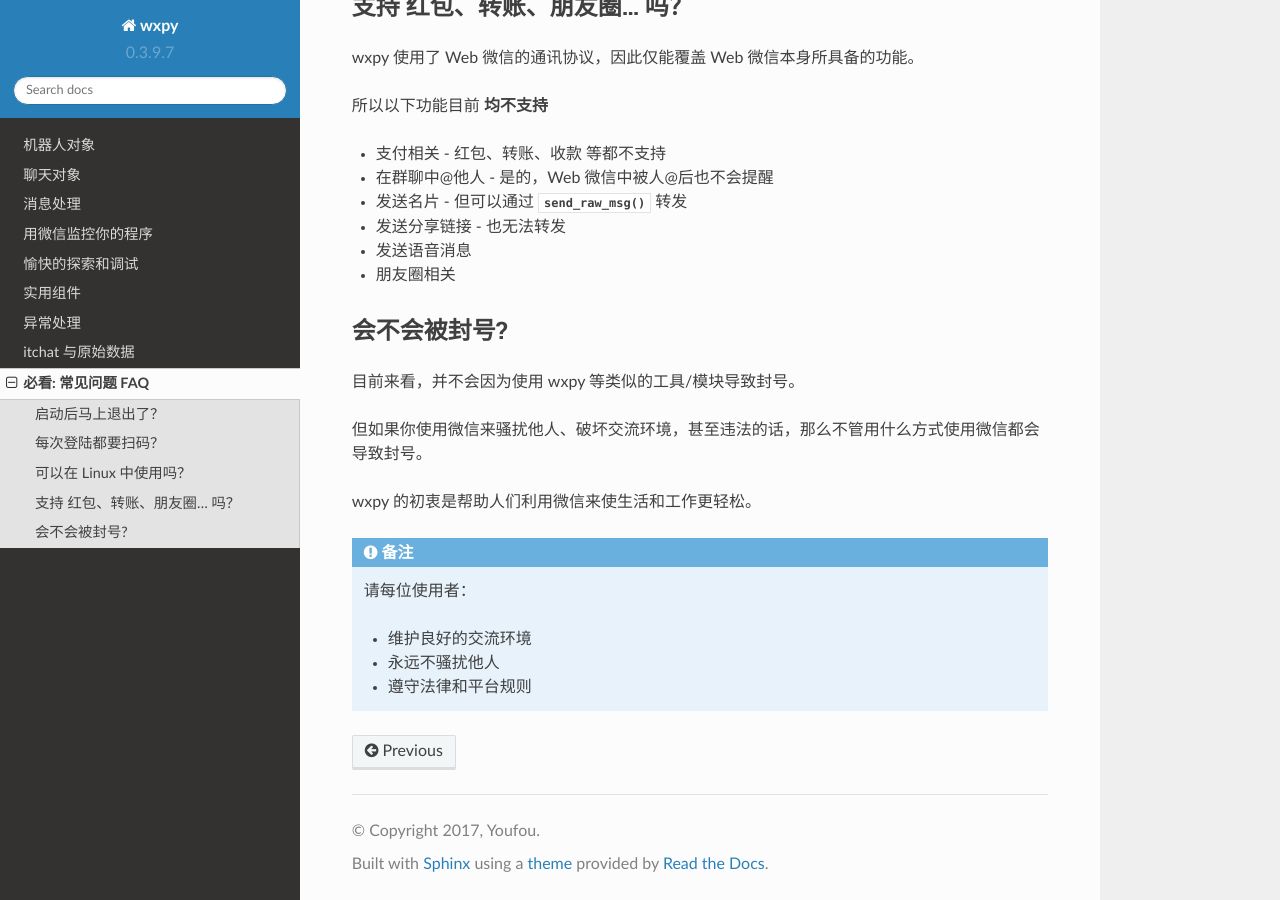
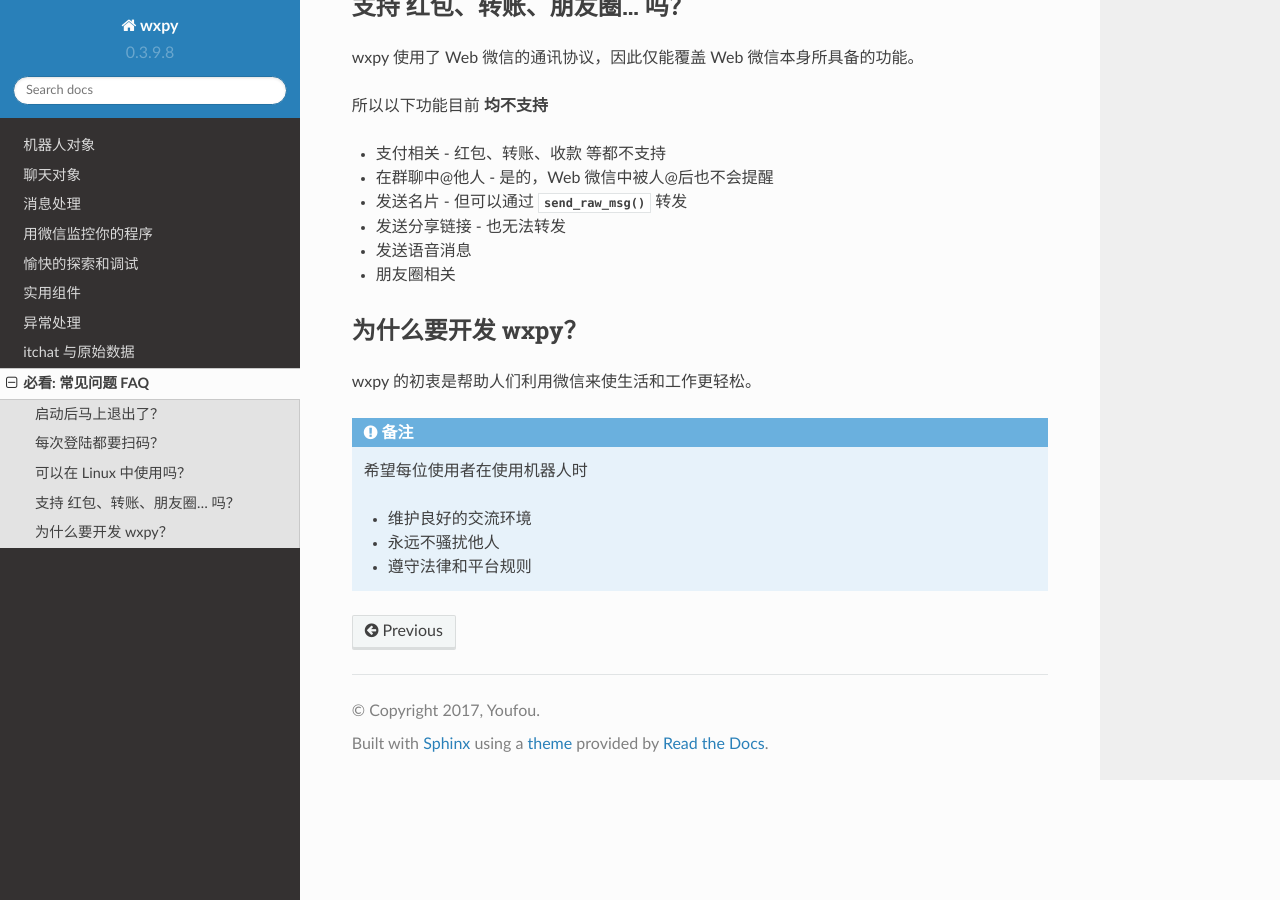
Before and after one commit to youfou/wxpy, a Sphinx documentation site: the page built from docs/faq.rst, in a window 1280 px wide and 900 px high, scrolled down 1351 px. Built offline with Sphinx 7.4.7 and the Read the Docs theme 2.0.0, drawn with Linux system fonts in a browser that asks for light colours.

Commit message:
update docs

```diff
--- a/docs/faq.rst
+++ b/docs/faq.rst
@@ -73,18 +73,14 @@
 * 朋友圈相关
 
 
-会不会被封号?
+为什么要开发 wxpy？
 --------------------------------
-
-目前来看，并不会因为使用 wxpy 等类似的工具/模块导致封号。
-
-但如果你使用微信来骚扰他人、破坏交流环境，甚至违法的话，那么不管用什么方式使用微信都会导致封号。
 
 wxpy 的初衷是帮助人们利用微信来使生活和工作更轻松。
 
 ..  note::
 
-    请每位使用者：
+    希望每位使用者在使用机器人时
 
     * 维护良好的交流环境
     * 永远不骚扰他人
--- a/wxpy/__init__.py
+++ b/wxpy/__init__.py
@@ -67,7 +67,7 @@
 from .utils import BaseRequest, detect_freq_limit, dont_raise_response_error, embed, ensure_one, mutual_friends
 
 __title__ = 'wxpy'
-__version__ = '0.3.9.7'
+__version__ = '0.3.9.8'
 __author__ = 'Youfou'
 __license__ = 'MIT'
 __copyright__ = '2017, Youfou'
```
Also changed, not shown: README.rst (+9 -0 lines), docs/index.rst (+8 -0 lines).
